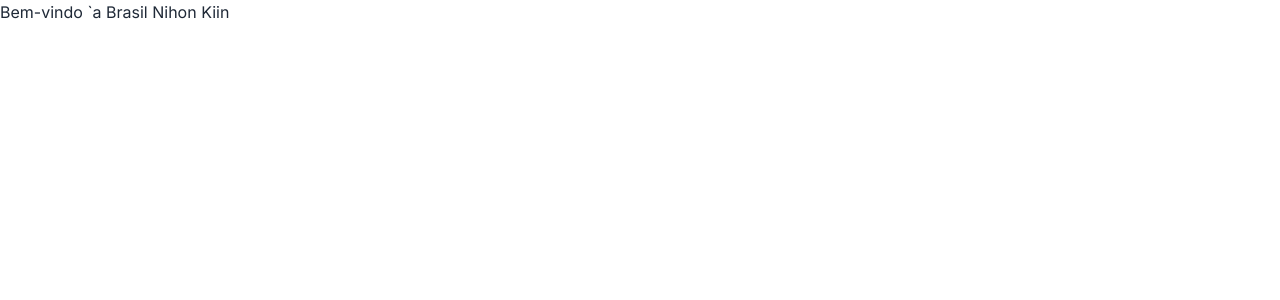
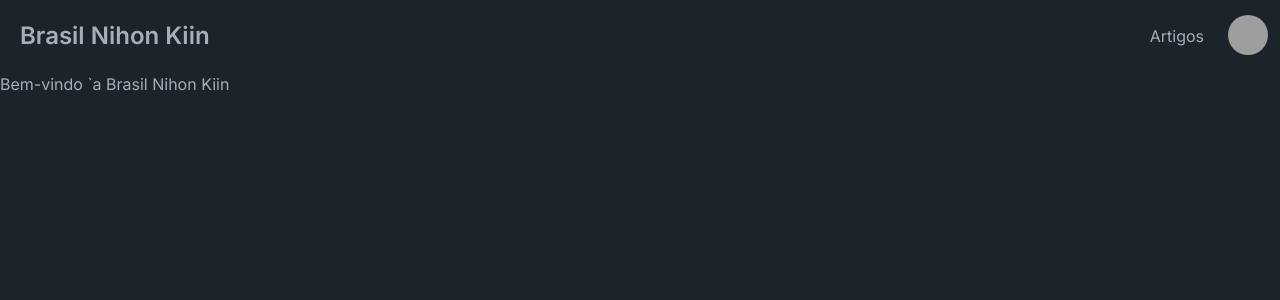
Before and after one commit to Brasil-Nihon-Kiin/brasil-nihon-kiin, a Next.js app: page / in a window 1280 px wide. Shown: the top 300 px of the page. Built offline with nearby package versions, Linux system fonts and the light colour scheme; grey boxes are pictures that could not be loaded.

Commit message:
fixing the root layout

```diff
--- a/package.json
+++ b/package.json
@@ -19,7 +19,7 @@
   ],
   "private": true,
   "scripts": {
-    "dev": "prisma generate && next dev",
+    "dev": "prisma generate && next dev --turbo",
     "build": "prisma generate && prisma db push && prisma db seed && next build",
     "start": "next start",
     "lint": "next lint"
--- a/src/app/(routes)/layout.tsx
+++ b/src/app/(routes)/layout.tsx
@@ -1,4 +1,4 @@
-import type { Metadata } from "next"
+"use client"
 
 import { Inter } from "next/font/google"
 
@@ -11,11 +11,6 @@
 import { Topbar } from "@components"
 
 const inter = Inter({ subsets: ["latin"] })
-
-export const metadata: Metadata = {
-  title: "Brasil Nihon Kiin",
-  description: "A Casa da Brasil Nihon Kiin",
-}
 
 export default function RootLayout({
   children,
@@ -31,14 +26,11 @@
   const { theme } = useColorProvider()
 
   return (
-    <html
-      // data-theme={theme}
-      lang="en"
-    >
+    <html data-theme={theme} lang="en">
       <body
         className={`${inter.className} grid grid-rows-[auto_1fr_auto] h-screen`}
       >
-        {/* <Topbar /> */}
+        <Topbar />
         {children}
       </body>
     </html>
--- a/src/lib/context/ThemeContext.tsx
+++ b/src/lib/context/ThemeContext.tsx
@@ -19,7 +19,7 @@
 )
 
 export function ThemeProvider({ children }: ReactChildren) {
-  const [theme, setTheme] = useState<Theme>(Theme.light)
+  const [theme, setTheme] = useState<Theme>(Theme.dark)
 
   return (
     <ThemeContext.Provider
```
